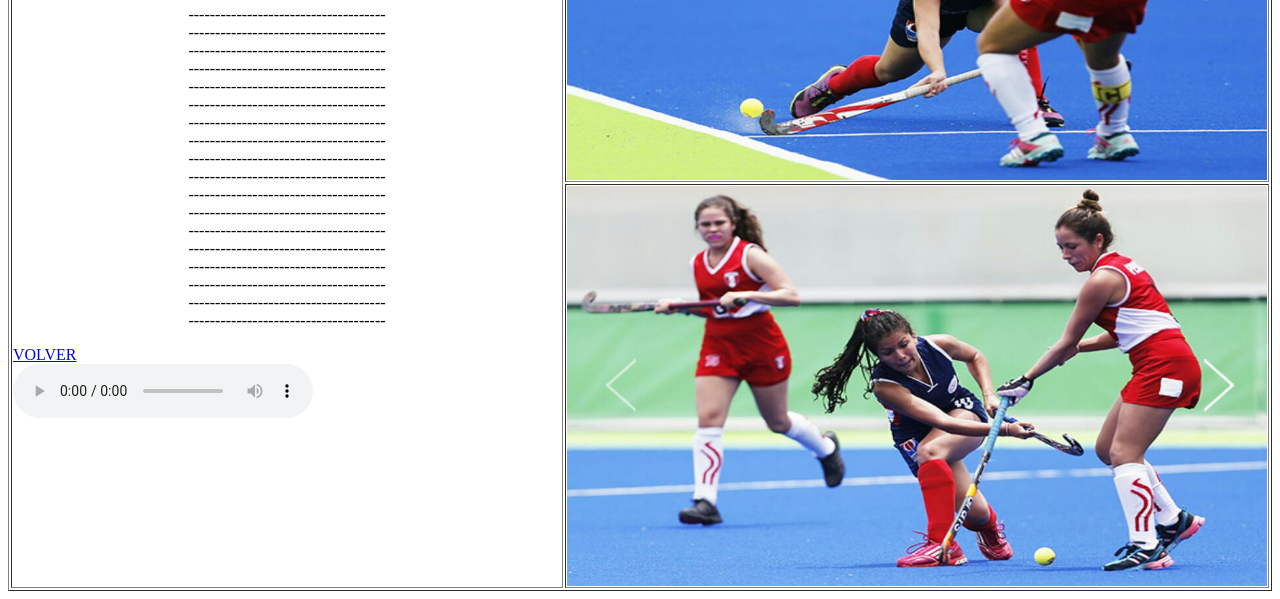
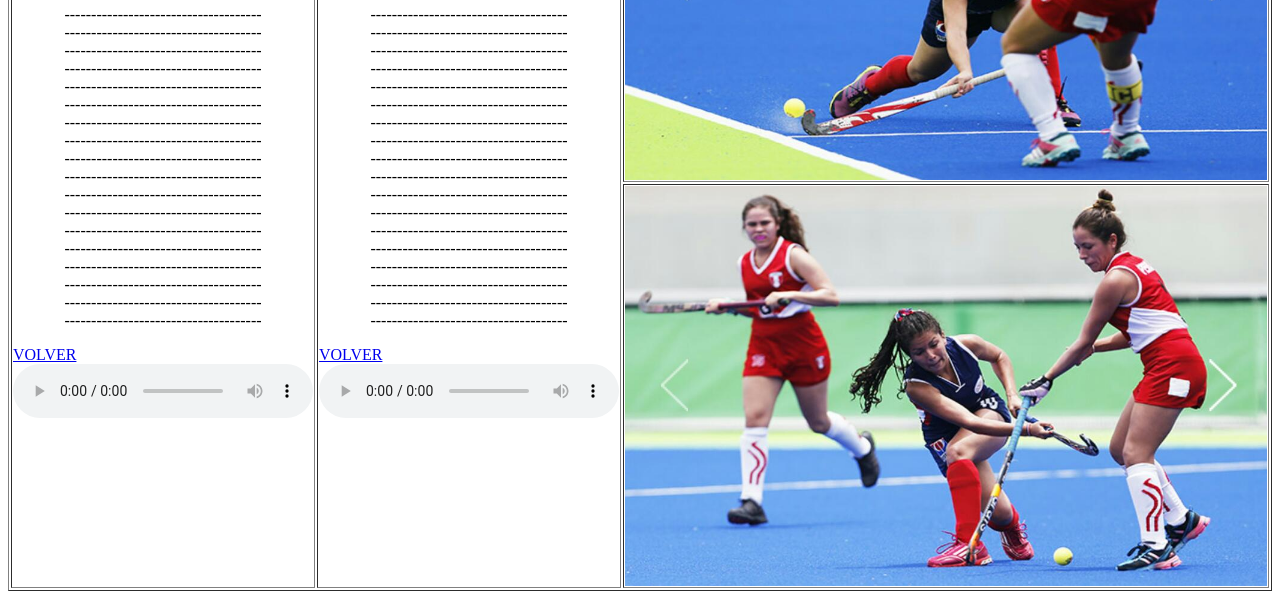
Before and after one commit to sergioch96/PruebaGit, a plain HTML site: page Pagina web/pag2.html in a window 1280 px wide. Shown: the part 294-893 px from the top of the page. Drawn offline with Linux system fonts and the light colour scheme.

Commit message:
Se agrego la segundo columna en pag2

```diff
--- a/Pagina web/pag2.html
+++ b/Pagina web/pag2.html
@@ -37,7 +37,31 @@
 					<a href="index.html"> VOLVER </a><br>
 					<audio src="musica.mp3" controls>
 				</td>
-
+				<td rowspan="2">
+					<h1 align="center"> Sub </h1>
+					<p align="center">
+					-------------------------------------<br>
+					-------------------------------------<br>
+					-------------------------------------<br>
+					-------------------------------------<br>
+					-------------------------------------<br>
+					-------------------------------------<br>
+					-------------------------------------<br>
+					-------------------------------------<br>
+					-------------------------------------<br>
+					-------------------------------------<br>
+					-------------------------------------<br>
+					-------------------------------------<br>
+					-------------------------------------<br>
+					-------------------------------------<br>
+					-------------------------------------<br>
+					-------------------------------------<br>
+					-------------------------------------<br>
+					-------------------------------------<br>
+					</p>
+					<a href="index.html"> VOLVER </a><br>
+					<audio src="musica.mp3" controls>
+				</td>
 				<td height="400" width="700">
 					<img src="img1.jpg" height="100%" width="100%">
 				</td>
```
